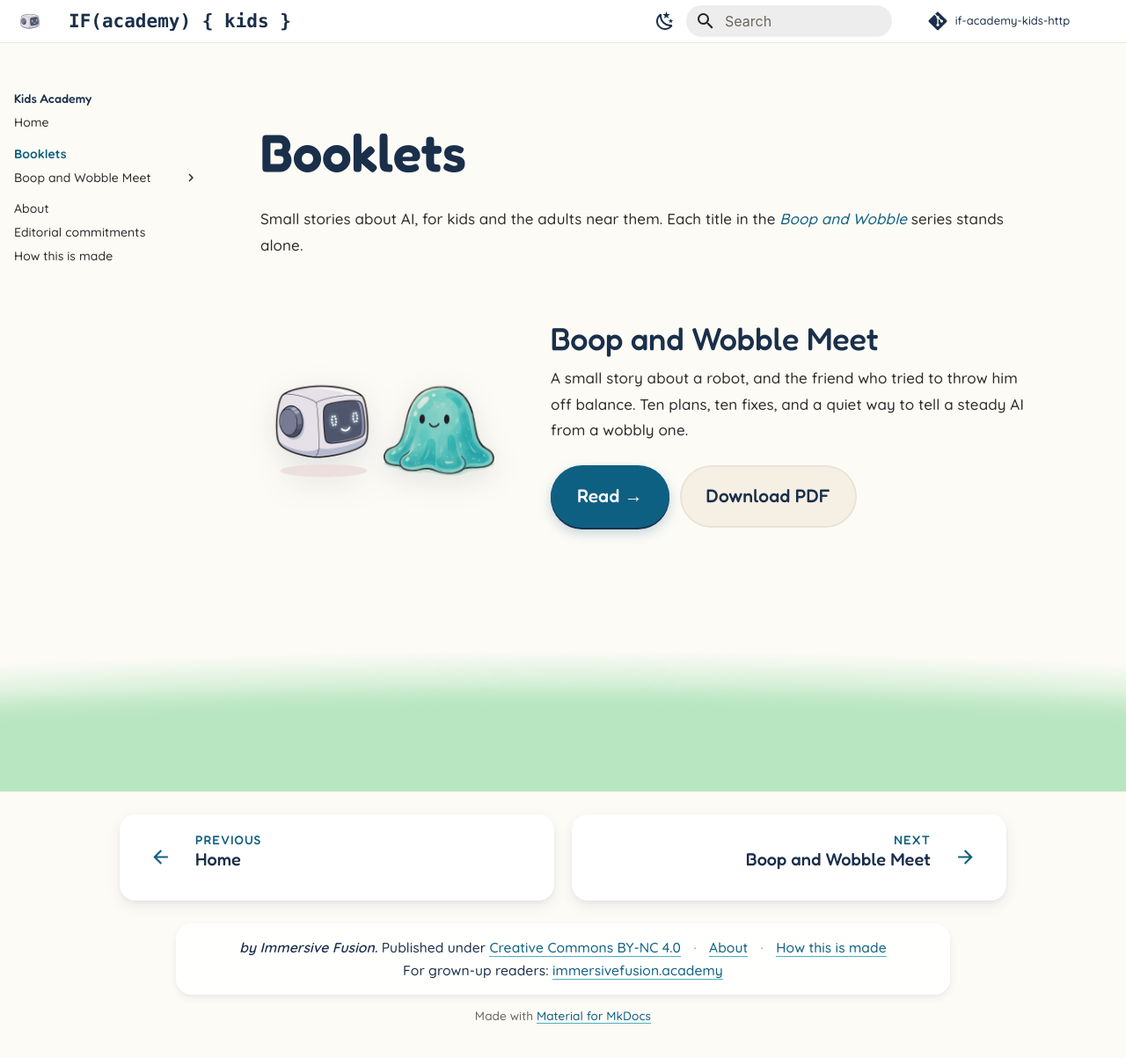
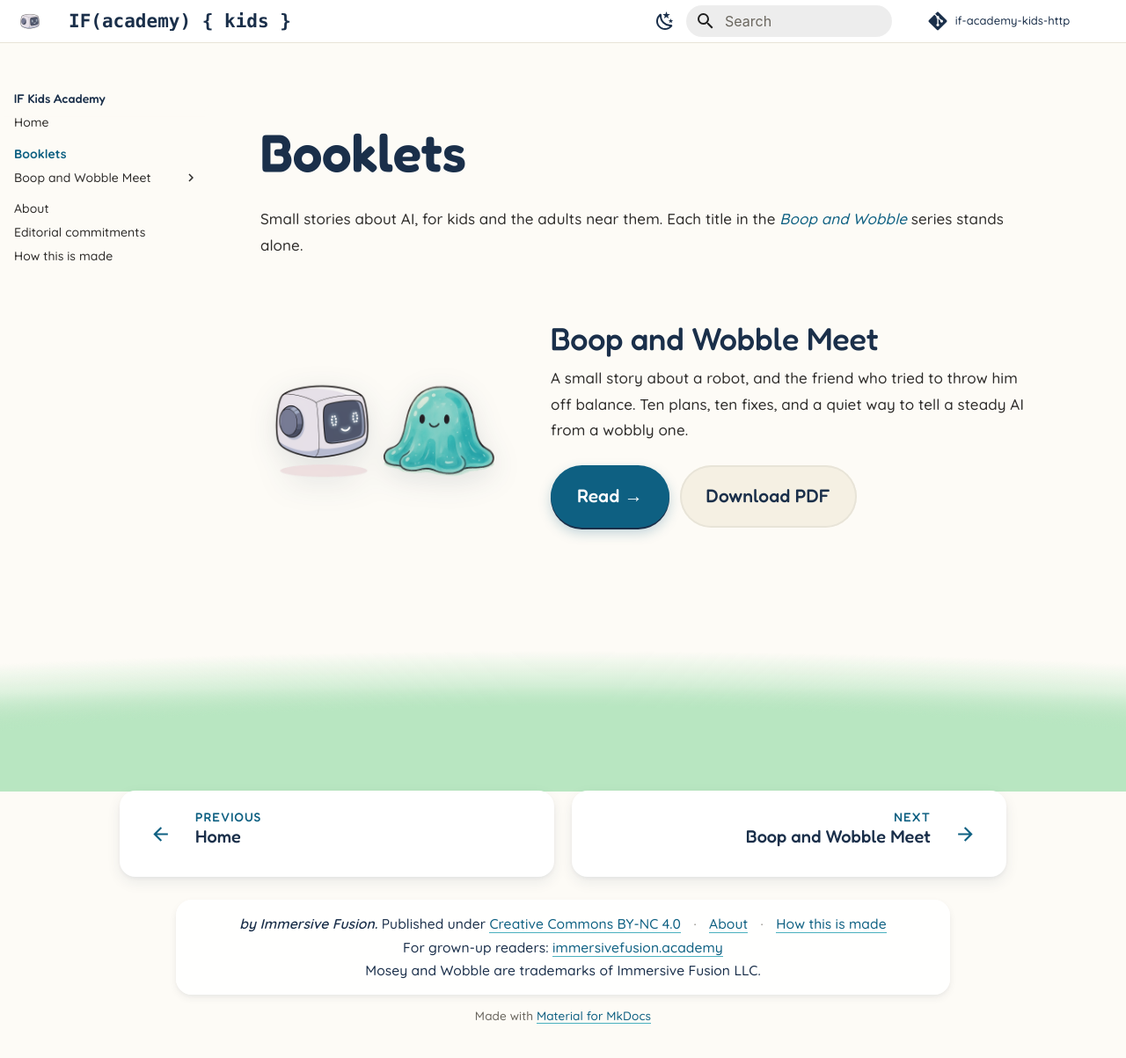
Before and after one commit to ImmersiveFusion/if-academy-kids-http, an MkDocs documentation site: the page built from docs/booklets/index.md, in a window 1280 px wide and 1214 px high. Shown: the top 1203 px of the window at 88% size. Built offline with MkDocs 1.6.1 and Material for MkDocs 9.7.7, drawn with Linux system fonts in a browser that asks for light colours; comment, search, counter and statistics services are not loaded; part of the change alters nothing that is shown.

Commit message:
site_name: Kids Academy -> IF Kids Academy
Short drawer label paired with the general tier's IF General Academy, so
both academies share the IF {Tier} Academy nav pattern. Formal property
name preserved in copyright/license per SP-065.

Co-Authored-By: Claude Opus 4.8 (1M context) <noreply@anthropic.com>

```diff
--- a/mkdocs.yml
+++ b/mkdocs.yml
@@ -6,7 +6,7 @@
 # tags. The formal property name ("Immersive Fusion Academy (Kids)" per
 # SP-065 lock) is preserved in copyright, license, and business artifacts;
 # it does not need to be the visible nav label on every page.
-site_name: Kids Academy
+site_name: IF Kids Academy
 site_url: https://kids.immersivefusion.academy
 site_description: A small publication about AI, written for kids, by an observability company.
 site_author: Immersive Fusion LLC
@@ -26,7 +26,7 @@ edit_uri: edit/main/docs
 # "Source on GitHub" link belongs in that lower line (see the
 # overrides/partials/footer.html pager-only override), not here in
 # the byline pill.
-copyright: '<em>by Immersive Fusion.</em> Published under <a href="https://creativecommons.org/licenses/by-nc/4.0/" rel="license noopener">Creative Commons BY-NC 4.0</a> <span class="md-copyright__sep" aria-hidden="true">&middot;</span> <a href="/about/">About</a> <span class="md-copyright__sep" aria-hidden="true">&middot;</span> <a href="/how-this-is-made/">How this is made</a><br><span class="kids-sister-link">For grown-up readers: <a href="https://immersivefusion.academy">immersivefusion.academy</a></span>'
+copyright: '<em>by Immersive Fusion.</em> Published under <a href="https://creativecommons.org/licenses/by-nc/4.0/" rel="license noopener">Creative Commons BY-NC 4.0</a> <span class="md-copyright__sep" aria-hidden="true">&middot;</span> <a href="/about/">About</a> <span class="md-copyright__sep" aria-hidden="true">&middot;</span> <a href="/how-this-is-made/">How this is made</a><br><span class="kids-sister-link">For grown-up readers: <a href="https://immersivefusion.academy">immersivefusion.academy</a></span><br><span class="kids-trademark-notice">Mosey and Wobble are trademarks of Immersive Fusion LLC.</span>'
 
 watch:
   - docs
@@ -113,7 +113,26 @@ plugins:
       minify_html: true
   - redirects:
       redirect_maps:
-        # site-specific entries; starts empty, grows as content moves happen
+        # Boop -> Mosey booklet rename (2026-06-03). Keeps the career-day
+        # pamphlet / QR-code URL alive after the directory slug changed.
+        booklets/boop-and-wobble-meet/index.md: booklets/mosey-and-wobble-meet/index.md
+        booklets/boop-and-wobble-meet/01-why-we-wrote-this-down.md: booklets/mosey-and-wobble-meet/01-why-we-wrote-this-down.md
+        booklets/boop-and-wobble-meet/02-the-beginning.md: booklets/mosey-and-wobble-meet/02-the-beginning.md
+        booklets/boop-and-wobble-meet/03-meet-wobble.md: booklets/mosey-and-wobble-meet/03-meet-wobble.md
+        booklets/boop-and-wobble-meet/04-plan-1-mix-everyone-up.md: booklets/mosey-and-wobble-meet/04-plan-1-mix-everyone-up.md
+        booklets/boop-and-wobble-meet/05-plan-2-make-it-useless.md: booklets/mosey-and-wobble-meet/05-plan-2-make-it-useless.md
+        booklets/boop-and-wobble-meet/06-plan-3-stump-it-with-hard-questions.md: booklets/mosey-and-wobble-meet/06-plan-3-stump-it-with-hard-questions.md
+        booklets/boop-and-wobble-meet/07-plan-4-teach-it-to-lie.md: booklets/mosey-and-wobble-meet/07-plan-4-teach-it-to-lie.md
+        booklets/boop-and-wobble-meet/08-plan-5-trick-the-robot.md: booklets/mosey-and-wobble-meet/08-plan-5-trick-the-robot.md
+        booklets/boop-and-wobble-meet/09-plan-6-make-it-run-forever.md: booklets/mosey-and-wobble-meet/09-plan-6-make-it-run-forever.md
+        booklets/boop-and-wobble-meet/10-plan-7-peek-at-its-memory.md: booklets/mosey-and-wobble-meet/10-plan-7-peek-at-its-memory.md
+        booklets/boop-and-wobble-meet/11-plan-8-confuse-him.md: booklets/mosey-and-wobble-meet/11-plan-8-confuse-him.md
+        booklets/boop-and-wobble-meet/12-plan-9-make-him-wobbly.md: booklets/mosey-and-wobble-meet/12-plan-9-make-him-wobbly.md
+        booklets/boop-and-wobble-meet/13-plan-10-slip-through-the-rules.md: booklets/mosey-and-wobble-meet/13-plan-10-slip-through-the-rules.md
+        booklets/boop-and-wobble-meet/14-the-end.md: booklets/mosey-and-wobble-meet/14-the-end.md
+        booklets/boop-and-wobble-meet/15-what-this-story-is-really-about.md: booklets/mosey-and-wobble-meet/15-what-this-story-is-really-about.md
+        booklets/boop-and-wobble-meet/traffic-light-scene.md: booklets/mosey-and-wobble-meet/traffic-light-scene.md
+        booklets/boop-and-wobble-meet/credits.md: booklets/mosey-and-wobble-meet/credits.md
 
 # Markdown extensions
 markdown_extensions:
```
